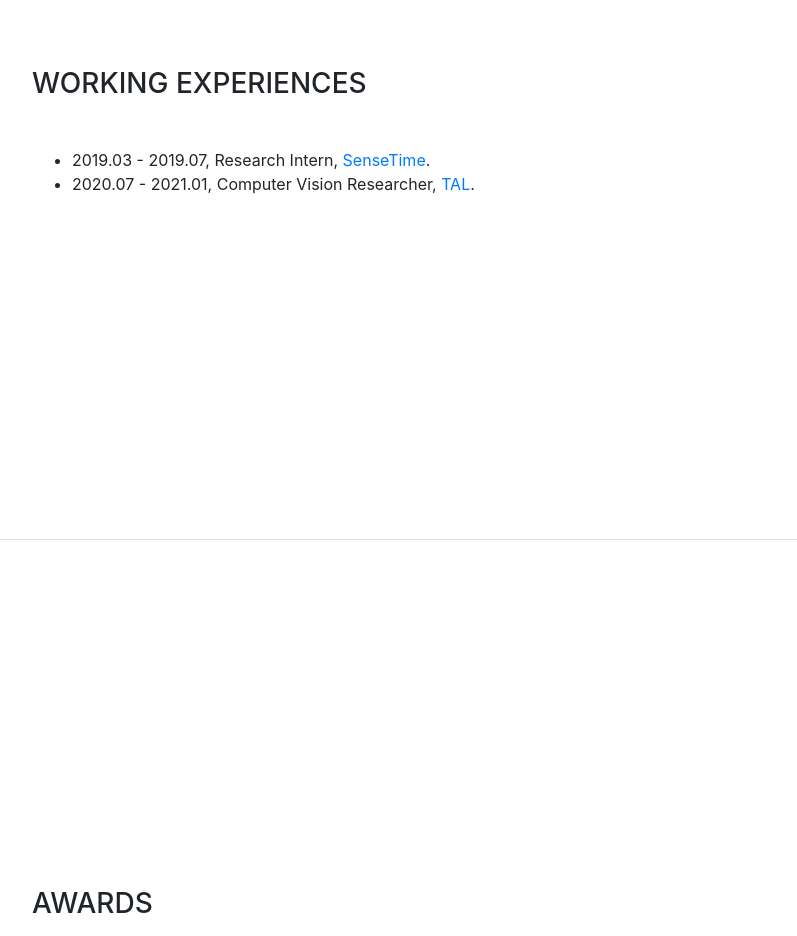
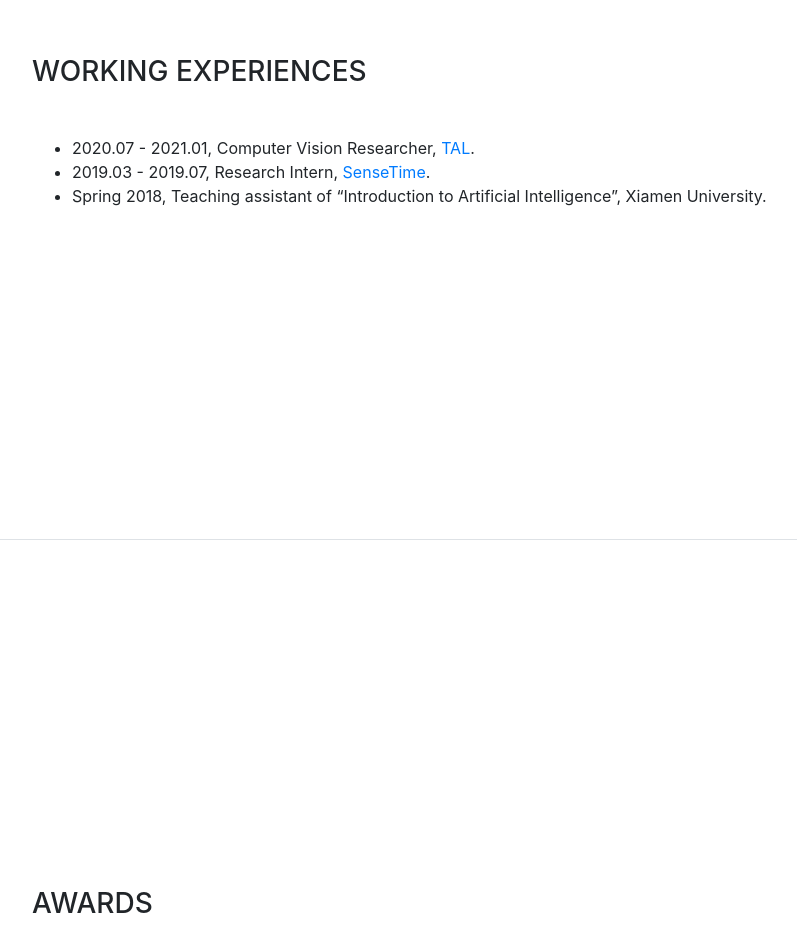
Before and after one commit to gedaye11/gedaye11.github.io, a website with bundled scripts: page index.html in a window 1280 px wide. Shown: the part 2660-3596 px from the top of the page, without its empty margins (288-1085 px from the left). Built offline with nearby package versions, Linux system fonts and the light colour scheme; some icons are missing; a web font is replaced by a local one.

Commit message:
Homepage

```diff
--- a/index.html
+++ b/index.html
@@ -181,8 +181,9 @@
       <div class="my-auto">
         <h3 class="mb-5">Working Experiences</h3>
           <ul>
+	      <li>2020.07 - 2021.01, Computer Vision Researcher, <a href="http://en.100tal.com/">TAL</a>.</li>
               <li>2019.03 - 2019.07, Research Intern, <a href="https://www.sensetime.com/cn">SenseTime</a>.</li>
-	      <li>2020.07 - 2021.01, Computer Vision Researcher, <a href="http://en.100tal.com/">TAL</a>.</li>
+	      <li>Spring 2018, Teaching assistant of “Introduction to Artificial Intelligence”, Xiamen University.</li>
           </ul>
       </div>
     </section>
```
